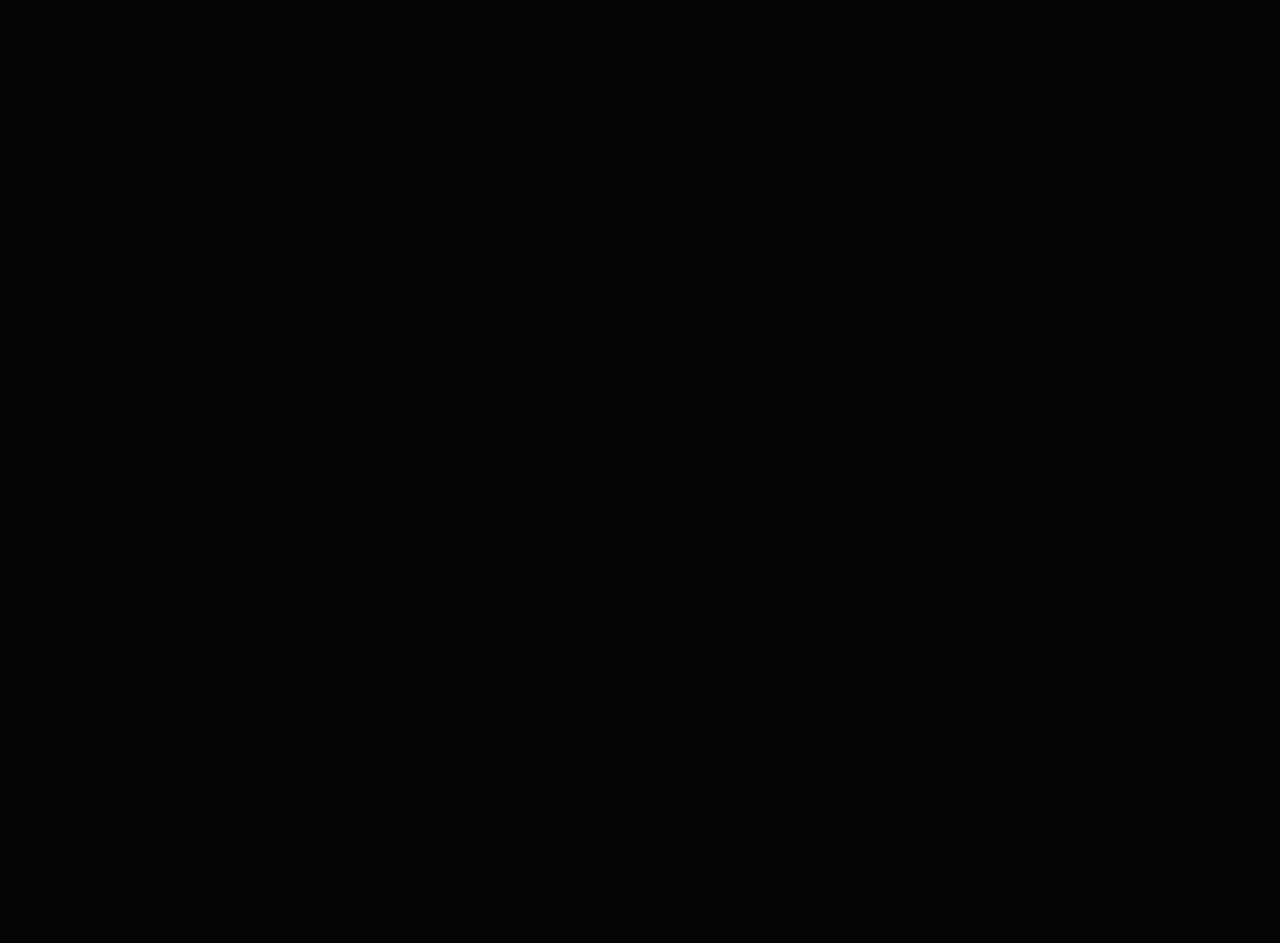
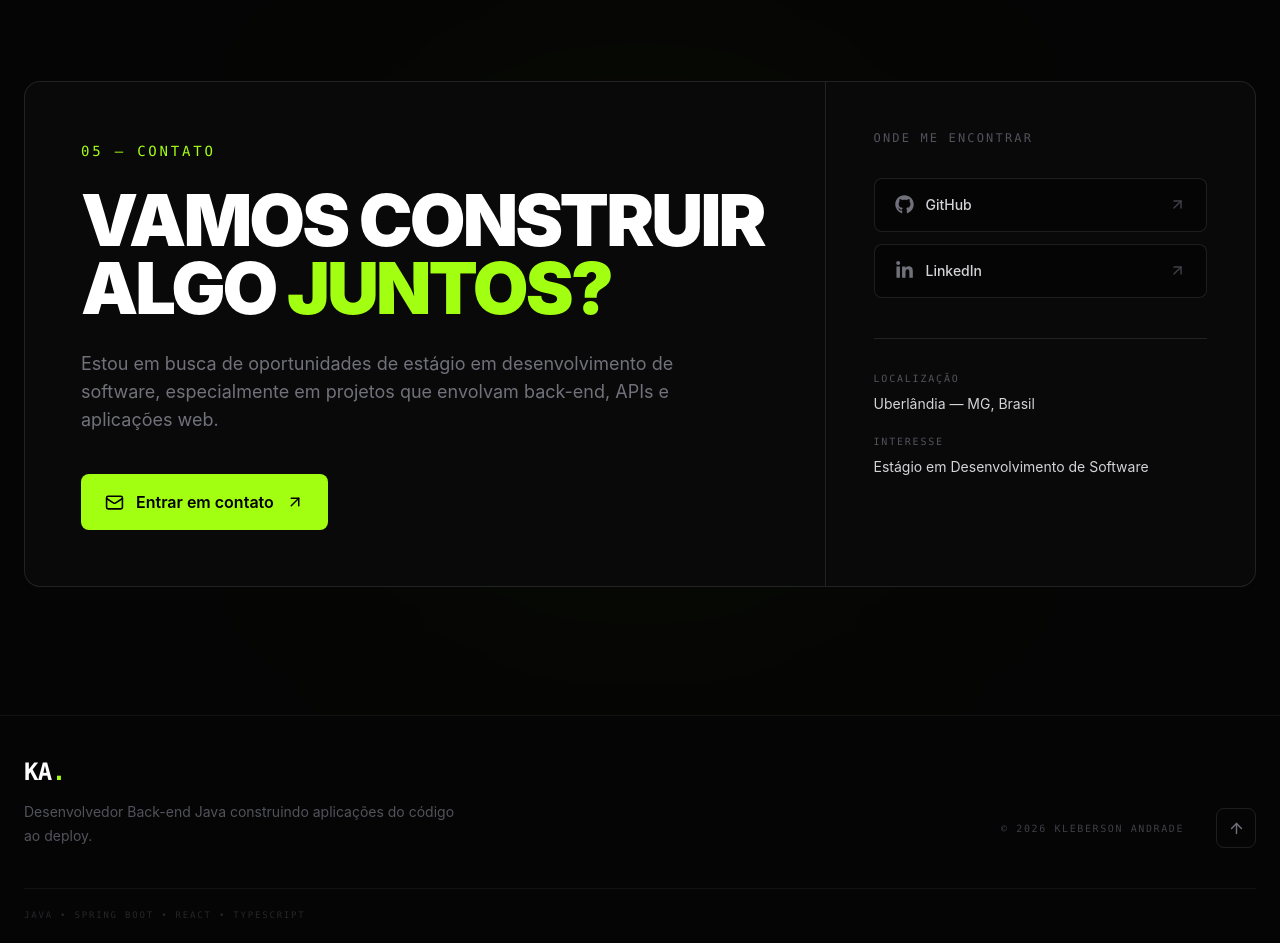
Before and after one commit to kleberson154/portfolio-v2, a React (Vite) app: page / in a window 1280 px wide. Shown: the part 6160-7103 px from the top of the page. Before the commit the page ends 6912 px from the top, so only its background shows below. Built offline with nearby package versions, Linux system fonts and the light colour scheme.

Commit message:
feat: add Contact section to Home page

```diff
--- a/src/pages/Home.tsx
+++ b/src/pages/Home.tsx
@@ -1,5 +1,7 @@
+import Footer from '../components/layout/Footer'
 import Navbar from '../components/layout/Navbar'
 import About from '../sections/About'
+import Contact from '../sections/Contact'
 import Experience from '../sections/Experience'
 import Hero from '../sections/Hero'
 import Projects from '../sections/Projects'
@@ -16,10 +18,10 @@ export default function Home() {
         <Technologies />
         <About />
         <Experience />
+        <Contact />
+      </main>
 
-        {/* Temporários para testar a Navbar */}
-        <section id="contact" className="min-h-screen" />
-      </main>
+      <Footer />
     </>
   )
 }
```
